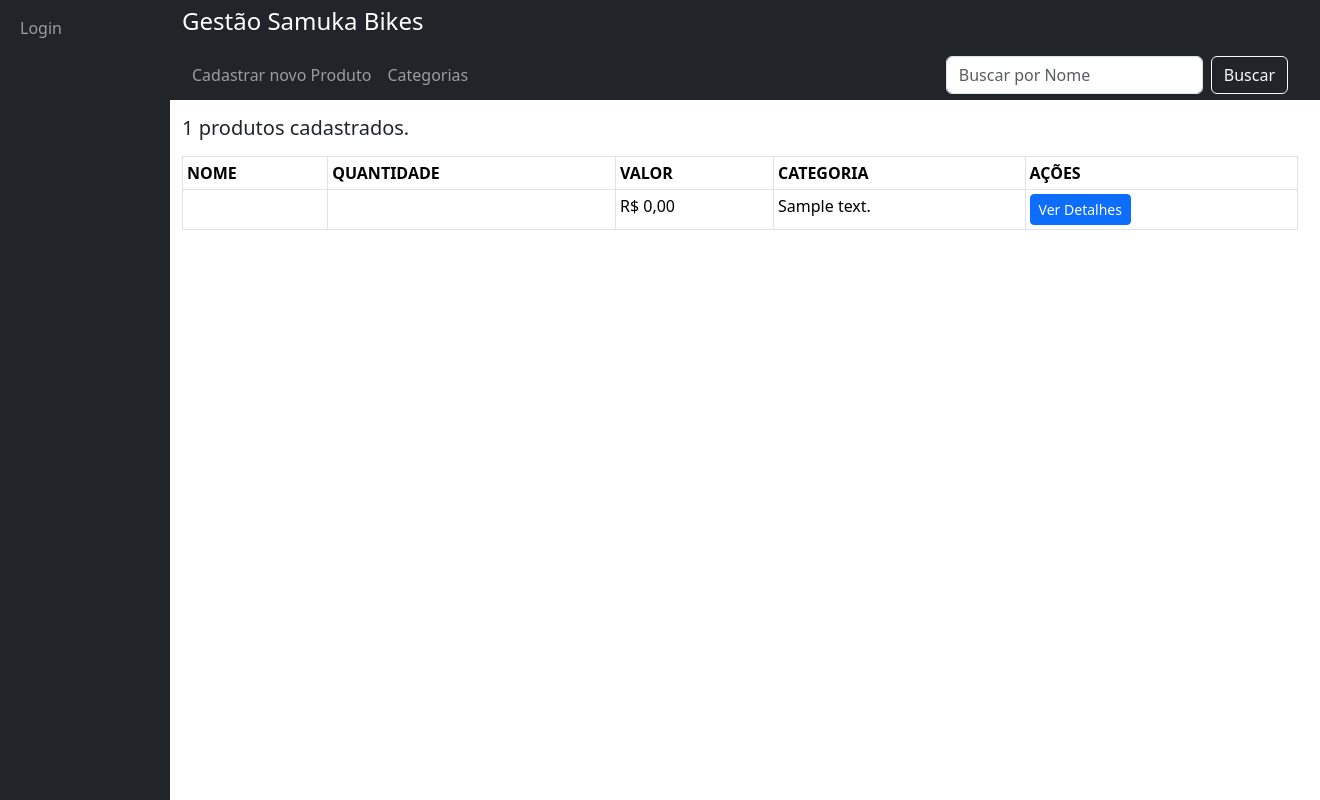
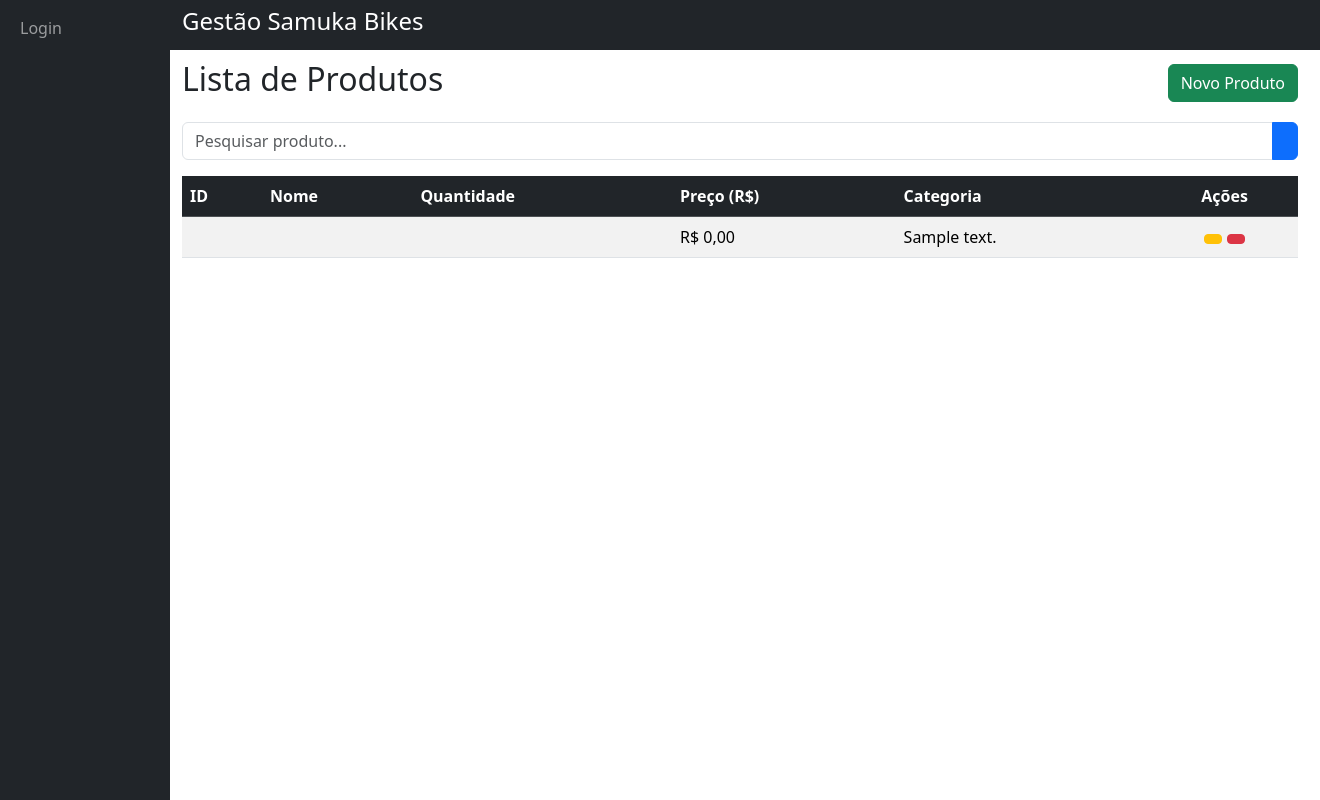
Before and after one commit to carolinneVictoria/Projeto_Extensao, a PHP site: page /view/ProdutoView/produtos.php in a window 1320 px wide. Run offline with PHP 8.4, Linux system fonts and the light colour scheme; tables that the repository leaves empty or names only in its code hold one stand-in row (values such as "Sample post"); data that the repository does not hold is empty.

Commit message:
Update produtos.php

```diff
--- a/view/ProdutoView/produtos.php
+++ b/view/ProdutoView/produtos.php
@@ -1,26 +1,22 @@
 <?php include ("../../app/header.php"); ?>
-<!-- Navbar e Barra de Busca -->
-<div class="container-fluid bg-dark d-flex position-fixed" style="top: 50px; left: 160px; width: calc(100% - 160px); height: 50px; z-index: 1030;">
-  <nav class="navbar navbar-expand-sm navbar-dark bg-dark w-100">
-    <div class="container-fluid">
-      <div class="collapse navbar-collapse d-flex justify-content-between" id="mynavbar">
-          <ul class="navbar-nav mb-4 mb-lg-0">
-          <li class="nav-item"><a class="nav-link" href="formProdutos.php">Cadastrar novo Produto</a></li>
-          <li class="nav-item"><a class="nav-link" href="../CategoriaView/categorias.php">Categorias</a></li>
-        </ul>
-        <!-- Campo de busca -->
-        <form method="GET" action="/Projeto_Extensao/controller/ProdutoController.php?acao=buscar" class="d-flex me-2" role="search">
-          <input type="hidden" name="acao" value="buscar">
-          <input type="text" name="busca" class="form-control me-2" placeholder="Buscar por Nome"value="<?= $_GET['busca'] ?? '' ?>">
-          <button class="btn btn-outline-light" type="submit">Buscar</button>
-        </form>
-      </div>
-    </div>
-  </nav>
-</div>
 
 <!-- Conteúdo principal -->
-<div class="container" style="margin-left: -10px; padding-top: 50px;"></div>
+<div class="container" style="margin-left: -10px; padding-top: 10px;"></div>
+    <!-- Título e botão -->
+    <div class="d-flex justify-content-between align-items-center mb-3">
+        <h2>Lista de Produtos</h2>
+        <a href="formProdutos.php" class="btn btn-success"><i class="fas fa-plus"></i> Novo Produto</a>
+    </div>
+
+    <!-- Formulário de busca -->
+    <form action="/Projeto_Extensao/controller/ProdutoController.php?acao=buscar" method="GET" class="mb-3">
+        <div class="input-group">
+            <input type="text" name="busca" class="form-control" placeholder="Pesquisar produto...">
+            <button class="btn btn-primary" type="submit" name="acao" value="buscar">
+                <i class="fas fa-search"></i>
+            </button>
+        </div>
+    </form>
 
 <?php
 // Inclui a conexão ao banco e o modelo de Produto
@@ -34,33 +30,40 @@ $produtoModel = new Produto($conn);
 $produtos = $produtoModel->listarProdutos();
 $totalProdutos = mysqli_num_rows($produtos);
 
-echo "<p></p><h5>$totalProdutos produtos cadastrados.</h5><p></p>";
-
 // Exibindo a tabela de produtos
 echo "
-    <table class='table table-hover table-bordered table-sm'>
-        <thead class='thead-light'>
-            <tr>
-                <th>NOME</th>
-                <th>QUANTIDADE</th>
-                <th>VALOR</th>
-                <th>CATEGORIA</th>
-                <th>AÇÕES</th>
-            </tr>
-        </thead>";
+    <div class='table-responsive'>
+        <table class='table table-striped align-middle'>
+            <thead class='table-dark'>
+                <tr>
+                    <th>ID</th>
+                    <th>Nome</th>
+                    <th>Quantidade</th>
+                    <th>Preço (R$)</th>
+                    <th>Categoria</th>
+                    <th class='text-center'>Ações</th>
+                </tr>
+            </thead>";
 
 while ($registro = mysqli_fetch_assoc($produtos)) {
   $idProduto = $registro['idProduto'];
     echo "
         <tbody>
             <tr>
+                <td>{$registro['idProduto']}</td>
                 <td>{$registro['nomeProduto']}</td>
                 <td>{$registro['quantidadeProduto']}</td>
                 <td>R$ " . number_format($registro['valorProduto'], 2, ',', '.') . "</td>
                 <td>{$registro['descricao']}</td>
-                <td>
-                <a href='verProduto.php?id=$idProduto' class='btn btn-primary btn-sm'>Ver Detalhes</a>
+                <td class='text-center'>
+                  <a class='btn btn-warning btn-sm' href='verProduto.php?id=$idProduto'>
+                      <i class='fas fa-edit'></i>
+                  </a>
+                  <a class='btn btn-danger btn-sm' href='../../controller/ProdutoController.php?acao=excluir&id=$idProduto' onclick=\"return confirm('Tem certeza que deseja excluir?')\">
+                    <i class='fas fa-trash'></i>
+                  </a>
                 </td>
+
             </tr>
         </tbody>
     ";
```
